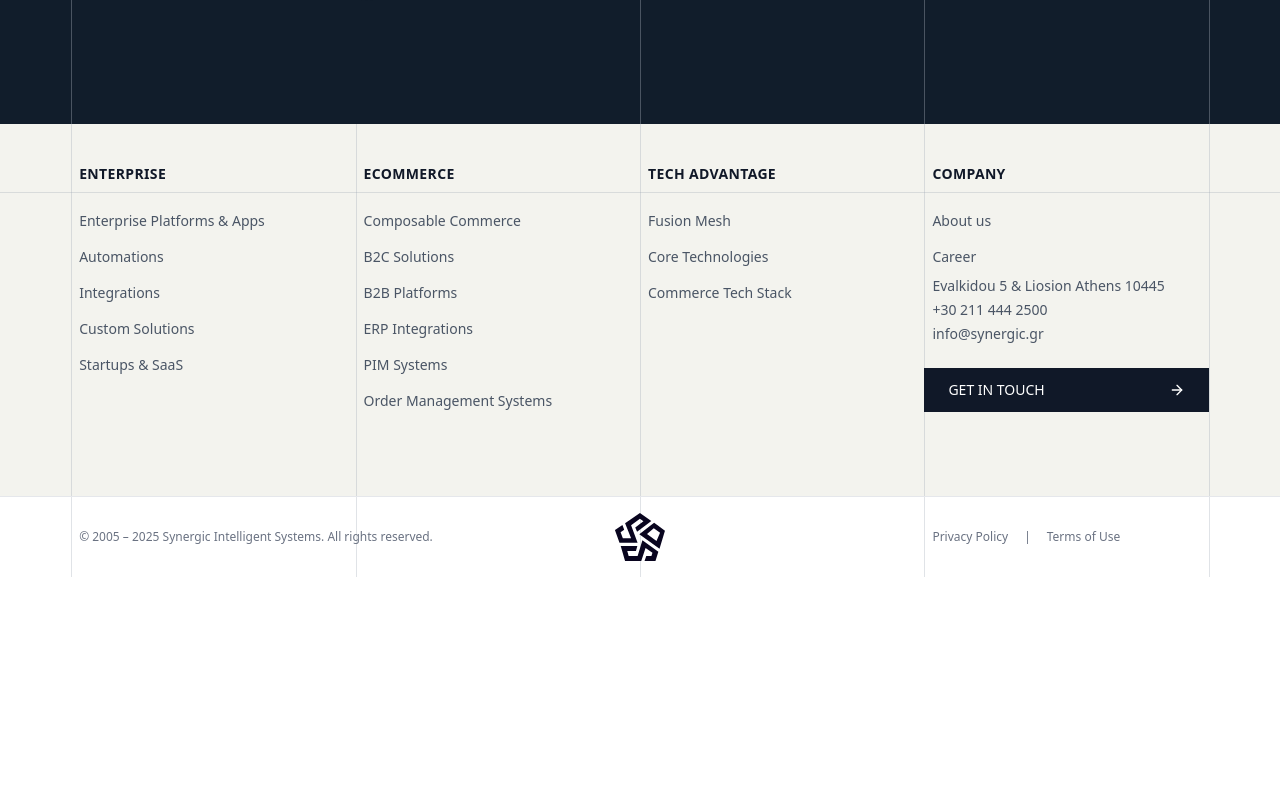
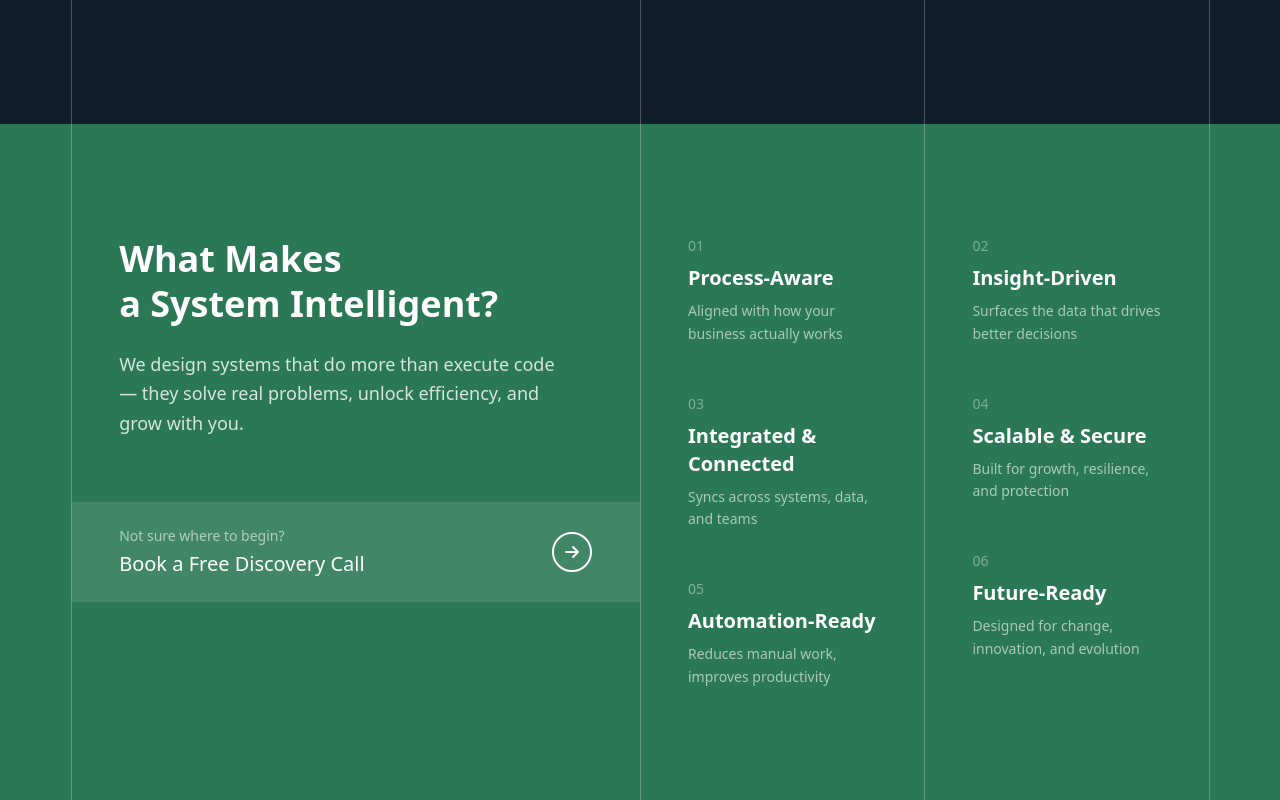
Before and after one commit to abdullah-fareed1/synergic, a Next.js app: page /about in a window 1280 px wide. Shown: the part 1000-1800 px from the top of the page. Before the commit the page ends 1577 px from the top, so only its background shows below. Built offline with nearby package versions, Linux system fonts and the light colour scheme.

Commit message:
Added System Intelligent Section

```diff
--- a/app/about/page.tsx
+++ b/app/about/page.tsx
@@ -1,12 +1,14 @@
 import Footer from "../components/Footer";
 import EmpoweringSection from "./sections/EmpoweringSection";
 import MissionSection from "./sections/MissionSection";
+import SystemIntelligentSection from "./sections/SystemIntelligentSection";
 
 export default function About() {
   return (
     <main className="min-h-screen bg-white">
       <EmpoweringSection />
       <MissionSection />
+      <SystemIntelligentSection />
       <Footer />
     </main>
   );
--- /dev/null
+++ b/app/about/sections/SystemIntelligentSection.tsx
@@ -0,0 +1,164 @@
+import React from "react";
+import { GridSection, GridContainer, GridCol } from "../../components/grid";
+
+export default function SystemIntelligentSection() {
+  const features = [
+    {
+      number: "01",
+      title: "Process-Aware",
+      description: "Aligned with how your business actually works"
+    },
+    {
+      number: "02",
+      title: "Insight-Driven",
+      description: "Surfaces the data that drives better decisions"
+    },
+    {
+      number: "03",
+      title: "Integrated & Connected",
+      description: "Syncs across systems, data, and teams"
+    },
+    {
+      number: "04",
+      title: "Scalable & Secure",
+      description: "Built for growth, resilience, and protection"
+    },
+    {
+      number: "05",
+      title: "Automation-Ready",
+      description: "Reduces manual work, improves productivity"
+    },
+    {
+      number: "06",
+      title: "Future-Ready",
+      description: "Designed for change, innovation, and evolution"
+    }
+  ];
+
+  return (
+    <>
+      {/* Desktop */}
+      <GridSection
+        desktopOnly={true}
+        bgColor="bg-[#2B7856]"
+        showLines={[true, false, true, true, true]}
+        className="py-16"
+      >
+        <GridContainer>
+          {/* AB Span */}
+          <GridCol span="AB" className="flex flex-col">
+            {/* Header */}
+            <div className="px-12 pt-12 pb-16">
+              <h2 className="text-white text-4xl font-bold leading-tight mb-6">
+                What Makes
+                <br />
+                a System Intelligent?
+              </h2>
+              <p className="text-white/80 text-lg leading-relaxed max-w-md">
+                We design systems that do more than execute code — they solve real problems, unlock efficiency, and grow with you.
+              </p>
+            </div>
+
+            {/* CTA Button*/}
+            <button className="w-full bg-white/10 hover:bg-white/15 transition-colors py-6 px-12 flex items-center justify-between group">
+              <div className="text-left">
+                <p className="text-white/60 text-sm mb-1">Not sure where to begin?</p>
+                <p className="text-white text-xl">Book a Free Discovery Call</p>
+              </div>
+              <div className="w-10 h-10 rounded-full border-2 border-white flex items-center justify-center shrink-0">
+                <svg
+                  width="20"
+                  height="20"
+                  viewBox="0 0 20 20"
+                  fill="none"
+                  xmlns="http://www.w3.org/2000/svg"
+                >
+                  <path
+                    d="M4 10H16M16 10L11 5M16 10L11 15"
+                    stroke="white"
+                    strokeWidth="2"
+                    strokeLinecap="round"
+                    strokeLinejoin="round"
+                  />
+                </svg>
+              </div>
+            </button>
+          </GridCol>
+
+          {/* Column C */}
+          <GridCol span="C" className="px-12 py-12">
+            {[features[0], features[2], features[4]].map((feature, index) => (
+              <div key={index} className="mb-12 last:mb-0">
+                <p className="text-white/40 text-sm mb-2">{feature.number}</p>
+                <h3 className="text-white text-xl font-bold mb-2">{feature.title}</h3>
+                <p className="text-white/60 text-sm leading-relaxed">{feature.description}</p>
+              </div>
+            ))}
+          </GridCol>
+
+          {/* Column D */}
+          <GridCol span="D" className="px-12 py-12">
+            {[features[1], features[3], features[5]].map((feature, index) => (
+              <div key={index} className="mb-12 last:mb-0">
+                <p className="text-white/40 text-sm mb-2">{feature.number}</p>
+                <h3 className="text-white text-xl font-bold mb-2">{feature.title}</h3>
+                <p className="text-white/60 text-sm leading-relaxed">{feature.description}</p>
+              </div>
+            ))}
+          </GridCol>
+        </GridContainer>
+      </GridSection>
+
+      {/* Mobile Layout */}
+      <section className="lg:hidden bg-[#2B7856]">
+        {/* Header */}
+        <div className="mb-8 px-6 pt-12">
+          <h2 className="text-white text-3xl font-bold leading-tight mb-4">
+            What Makes
+            <br />
+            a System Intelligent?
+          </h2>
+          <p className="text-white/80 text-base leading-relaxed">
+            We design systems that do more than execute code — they solve real problems, unlock efficiency, and grow with you.
+          </p>
+        </div>
+
+        {/* Features List */}
+        <div className="space-y-8 mb-8 px-6">
+          {features.map((feature, index) => (
+            <div key={index}>
+              <p className="text-white/40 text-sm mb-1">{feature.number}</p>
+              <h3 className="text-white text-lg font-bold mb-1">{feature.title}</h3>
+              <p className="text-white/60 text-sm leading-relaxed">{feature.description}</p>
+            </div>
+          ))}
+        </div>
+
+        {/* CTA Button  */}
+        <button className="w-full bg-white/10 active:bg-white/15 transition-colors py-5 px-6 flex items-center justify-between">
+          <div className="text-left">
+            <p className="text-white/60 text-xs mb-0.5">Not sure where to begin?</p>
+            <p className="text-white text-base">Book a Free Discovery Call</p>
+          </div>
+          <div className="w-9 h-9 rounded-full border-2 border-white flex items-center justify-center shrink-0">
+            <svg
+              width="18"
+              height="18"
+              viewBox="0 0 20 20"
+              fill="none"
+              xmlns="http://www.w3.org/2000/svg"
+            >
+              <path
+                d="M4 10H16M16 10L11 5M16 10L11 15"
+                stroke="white"
+                strokeWidth="2"
+                strokeLinecap="round"
+                strokeLinejoin="round"
+              />
+            </svg>
+          </div>
+        </button>
+      </section>
+    </>
+  );
+}
```
